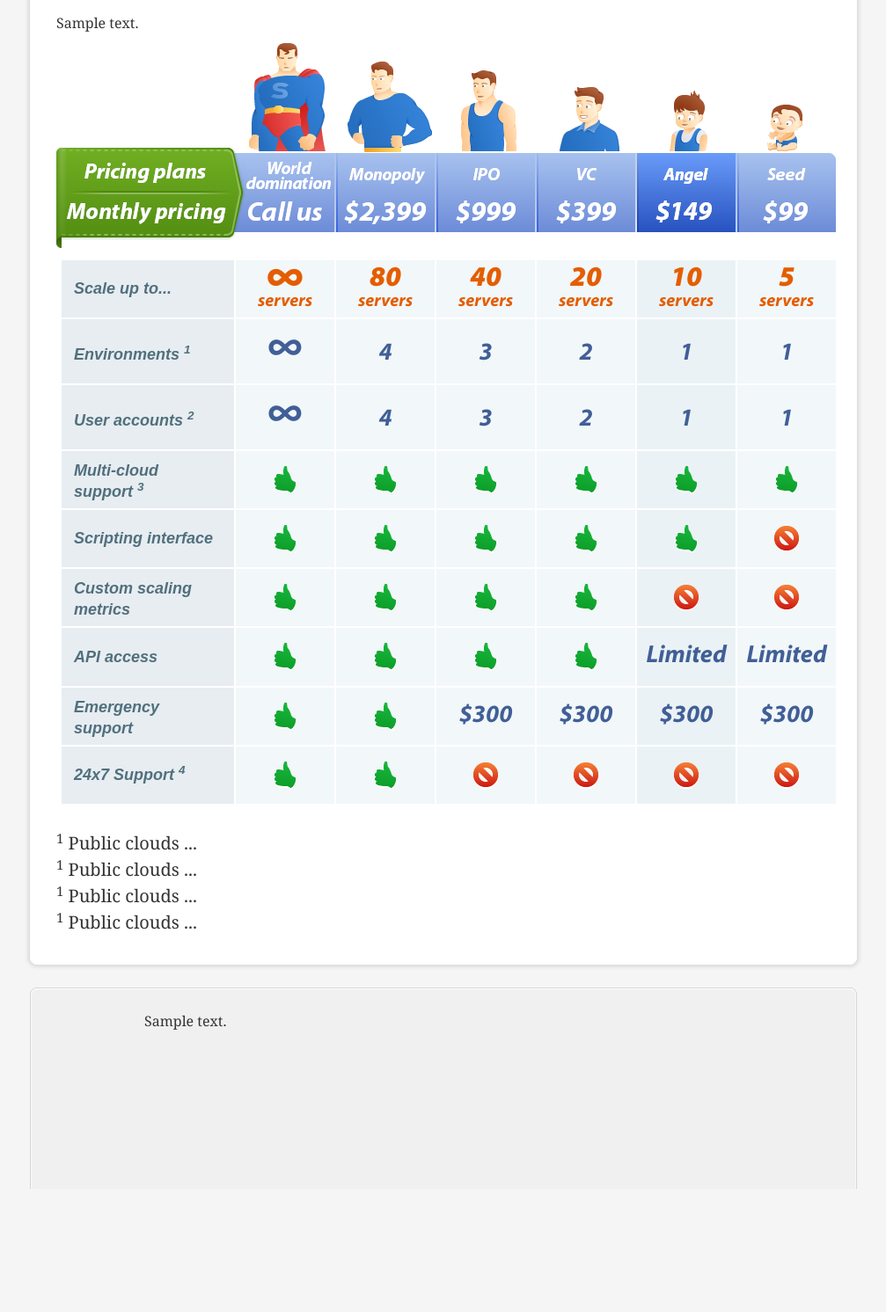
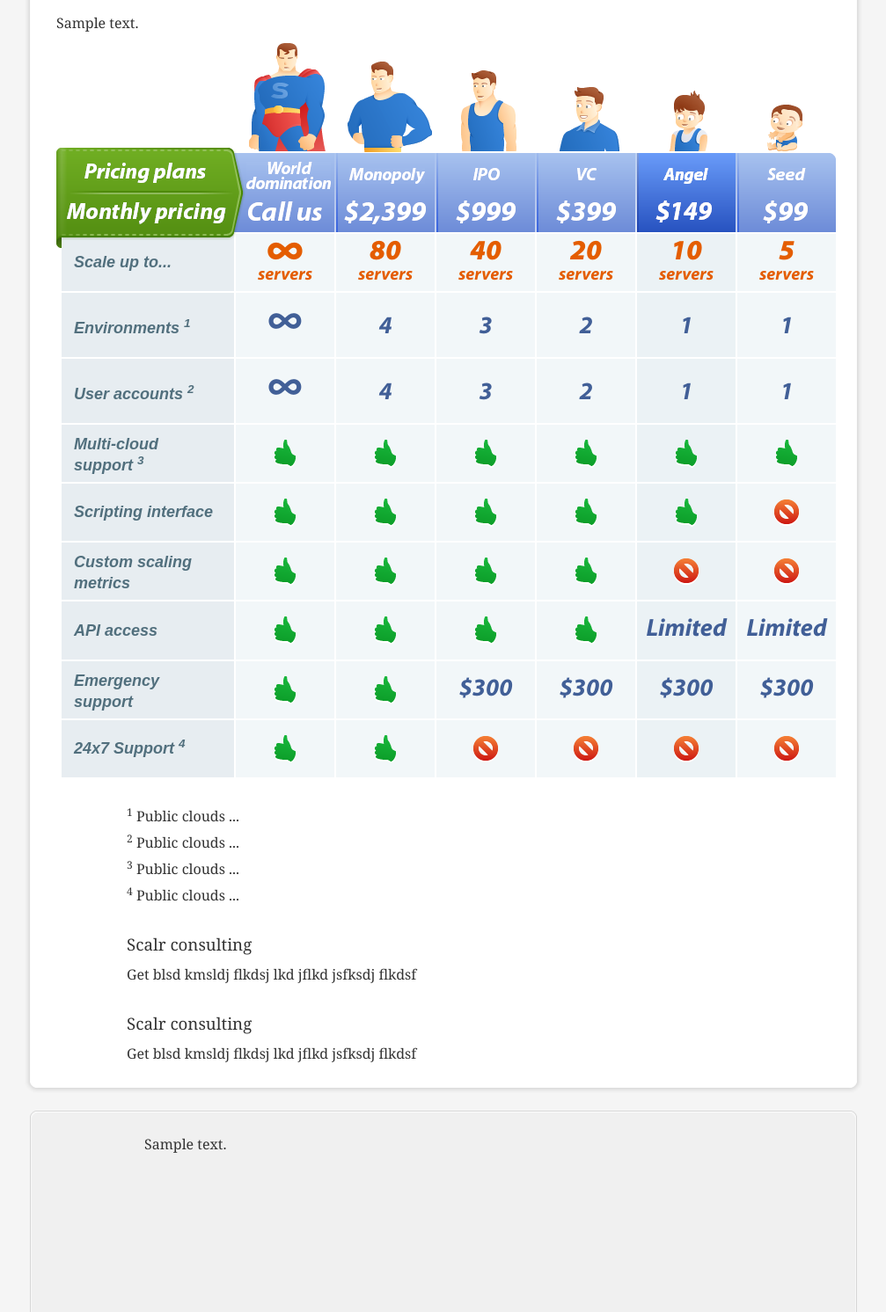
Before and after one commit to qpleple/wordpress-theme-scalr-website, a WordPress theme: template pricing.php in a window 1280 px wide. Shown: the part 121-1613 px from the top of the page at 88% size, without its empty margins (136-1143 px from the left). Before the commit the page ends 1473 px from the top, so only its background shows below. Run offline with PHP 8.4 and a stand-in for WordPress, Linux system fonts and the light colour scheme; the site name, menu and one post (Sample post) are stand-ins, and other content is empty.

Commit message:
adding bottom text in pricing page

```diff
--- a/pricing.php
+++ b/pricing.php
@@ -99,10 +99,16 @@
         <div id="princing-text">
             <ul>
                 <li><sup>1</sup> Public clouds ...</li>
-                <li><sup>1</sup> Public clouds ...</li>
-                <li><sup>1</sup> Public clouds ...</li>
-                <li><sup>1</sup> Public clouds ...</li>
+                <li><sup>2</sup> Public clouds ...</li>
+                <li><sup>3</sup> Public clouds ...</li>
+                <li><sup>4</sup> Public clouds ...</li>
             </ul>
+
+            <h3>Scalr consulting</h3>
+            Get blsd kmsldj flkdsj lkd jflkd jsfksdj flkdsf
+
+            <h3>Scalr consulting</h3>
+            Get blsd kmsldj flkdsj lkd jflkd jsfksdj flkdsf
         </div>
 
 	<?php endwhile; ?>
--- a/style.css
+++ b/style.css
@@ -639,7 +639,7 @@ div.comic {
 #table-pricing {
   border-spacing: 2px;
   border-collapse: separate;
-  margin: 30px 4px;
+  margin: 0 0 30px 4px;
 }
 #table-pricing td {
   width: 112px;
@@ -709,8 +709,11 @@ sup {
   top: -0.5em;
 }
 #princing-text {
-  font-size: 20px;
+  padding-left: 80px;
 }
 #princing-text ul li {
   margin: 5px 0;
 }
+#princing-text h3 {
+  margin: 30px 0 10px 0;
+}
--- a/style.less
+++ b/style.less
@@ -778,7 +778,7 @@ div.comic {
 #table-pricing {
     border-spacing: 2px;
     border-collapse: separate;
-    margin: 30px 4px;
+    margin: 0 0 30px 4px;
     td {
         width: 112px;
         @background-color: #F2F7F9;
@@ -833,8 +833,7 @@ sup { top: -0.5em; }
 
 
 #princing-text {
-    font-size: 20px;
-    ul li {
-        margin: 5px 0;
-    }
+    padding-left: 80px;
+    ul li { margin: 5px 0; }
+    h3 { margin: 30px 0 10px 0; }
 }
```
